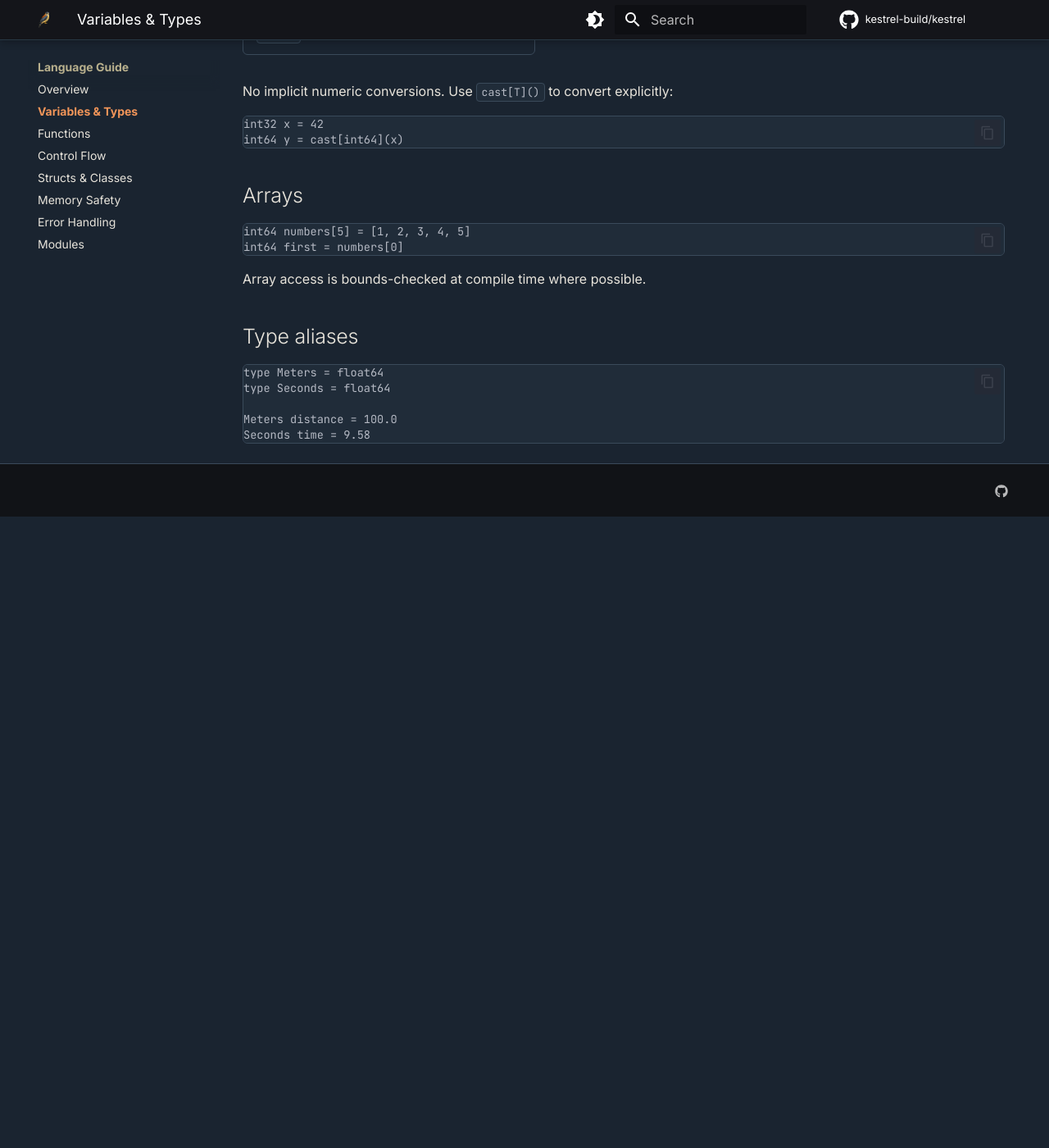
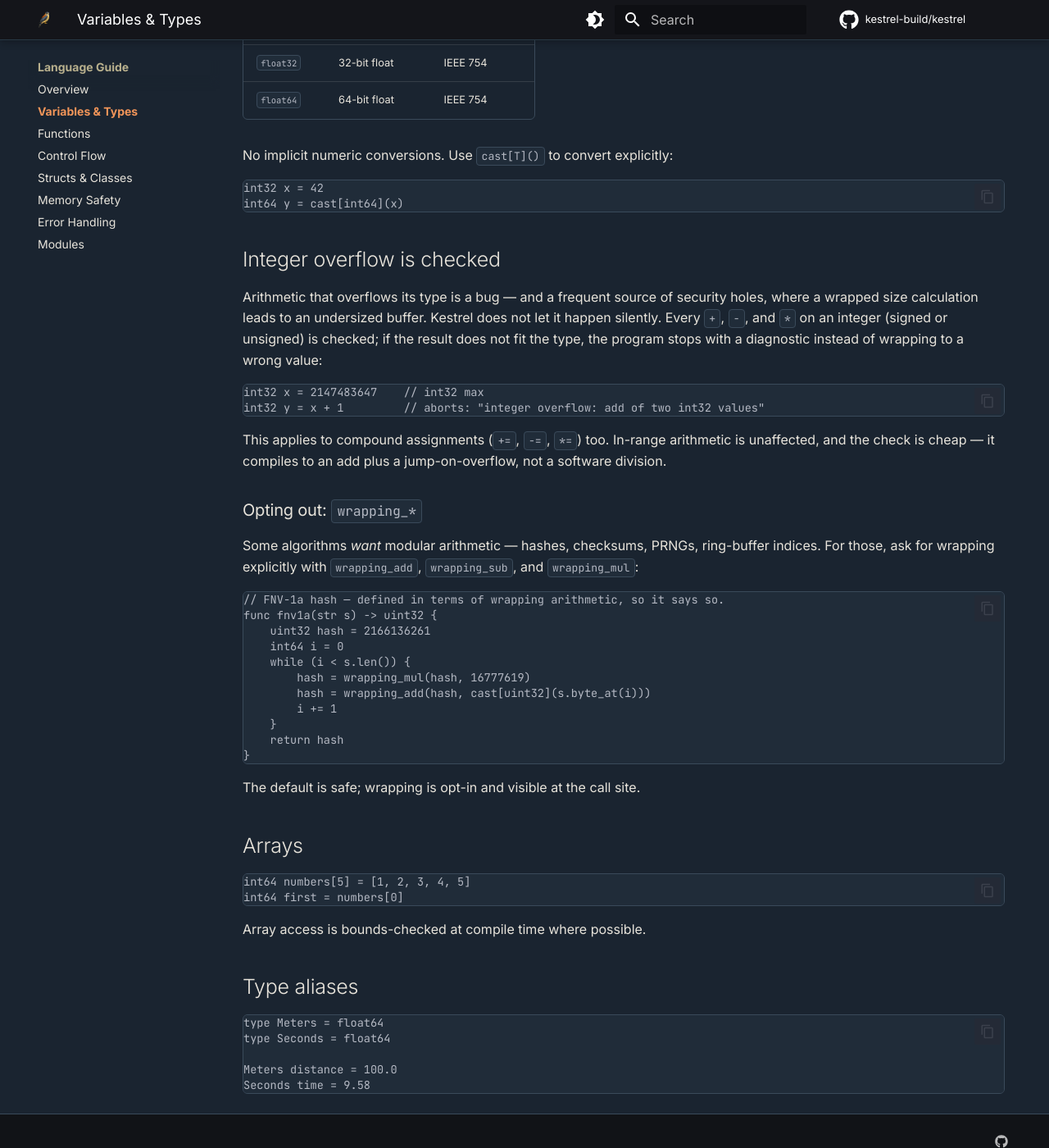
Before and after one commit to kestrel-build/kestrel-build.github.io, an MkDocs documentation site: the page built from docs/language-guide/variables-types.md, in a window 1280 px wide and 1400 px high, scrolled down 1326 px. Shown: the whole window at 82% size. Built offline with MkDocs 1.6.1 and Material for MkDocs 9.7.7, drawn with Linux system fonts in a browser that asks for light colours; comment, search, counter and statistics services are not loaded; before the commit the page ends 1956 px from its top, so only the background shows below that; some of the changed text lies outside the part shown.

Commit message:
docs: document checked integer overflow + wrapping_* opt-out
Add an 'Integer overflow is checked' section to the Variables & Types guide
(traps by default; wrapping_add/sub/mul for intended modular arithmetic) and
note it in the operator cheatsheet.

````diff
--- a/docs/language-guide/variables-types.md
+++ b/docs/language-guide/variables-types.md
@@ -41,6 +41,45 @@ int32 x = 42
 int64 y = cast[int64](x)
 ```
 
+## Integer overflow is checked
+
+Arithmetic that overflows its type is a bug — and a frequent source of security
+holes, where a wrapped size calculation leads to an undersized buffer. Kestrel
+does not let it happen silently. Every `+`, `-`, and `*` on an integer (signed or
+unsigned) is checked; if the result does not fit the type, the program stops with
+a diagnostic instead of wrapping to a wrong value:
+
+```kestrel
+int32 x = 2147483647    // int32 max
+int32 y = x + 1         // aborts: "integer overflow: add of two int32 values"
+```
+
+This applies to compound assignments (`+=`, `-=`, `*=`) too. In-range arithmetic
+is unaffected, and the check is cheap — it compiles to an add plus a
+jump-on-overflow, not a software division.
+
+### Opting out: `wrapping_*`
+
+Some algorithms *want* modular arithmetic — hashes, checksums, PRNGs, ring-buffer
+indices. For those, ask for wrapping explicitly with `wrapping_add`,
+`wrapping_sub`, and `wrapping_mul`:
+
+```kestrel
+// FNV-1a hash — defined in terms of wrapping arithmetic, so it says so.
+func fnv1a(str s) -> uint32 {
+    uint32 hash = 2166136261
+    int64 i = 0
+    while (i < s.len()) {
+        hash = wrapping_mul(hash, 16777619)
+        hash = wrapping_add(hash, cast[uint32](s.byte_at(i)))
+        i += 1
+    }
+    return hash
+}
+```
+
+The default is safe; wrapping is opt-in and visible at the call site.
+
 ## Arrays
 
 ```kestrel
````
Also changed, not shown: docs/reference/cheatsheet.md (+2 -1 lines).
